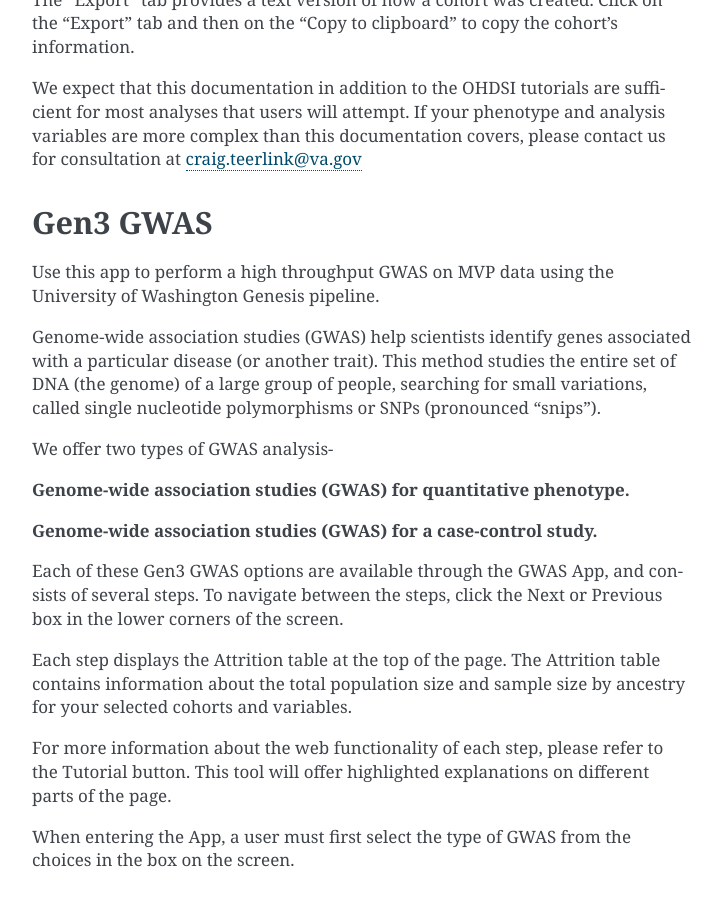
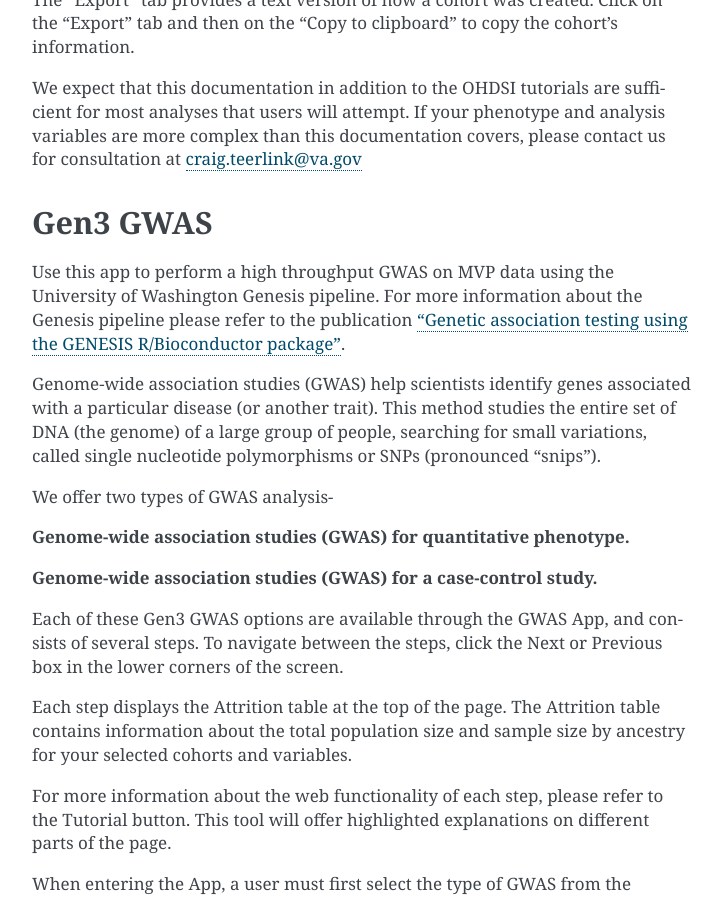
Before and after one commit to uc-cdis/va-doc, a Sphinx documentation site: the page built from docs/source/index.md, in a window 1280 px wide and 900 px high, scrolled down 8289 px. Shown: the whole window, without its empty margins (388-1110 px from the left). Built offline with Sphinx 7.4.7, drawn with Linux system fonts in a browser that asks for light colours.

Commit message:
chore(va-docs): Added link to the GENESIS publication

```diff
--- a/docs/source/index.md
+++ b/docs/source/index.md
@@ -137,7 +137,7 @@
 We expect that this documentation in addition to the OHDSI tutorials are sufficient for most analyses that users will attempt. If your phenotype and analysis variables are more complex than this documentation covers, please contact us for consultation at craig.teerlink@va.gov
 
 ## **Gen3 GWAS**
-Use this app to perform a high throughput GWAS on MVP data using the University of Washington Genesis pipeline.
+Use this app to perform a high throughput GWAS on MVP data using the University of Washington Genesis pipeline. For more information about the Genesis pipeline please refer to the publication ["Genetic association testing using the GENESIS R/Bioconductor package"](https://doi.org/10.1093/bioinformatics/btz567).
 
 Genome-wide association studies (GWAS) help scientists identify genes associated with a particular disease (or another trait). This method studies the entire set of DNA (the genome) of a large group of people, searching for small variations, called single nucleotide polymorphisms or SNPs (pronounced “snips”).
 
```
